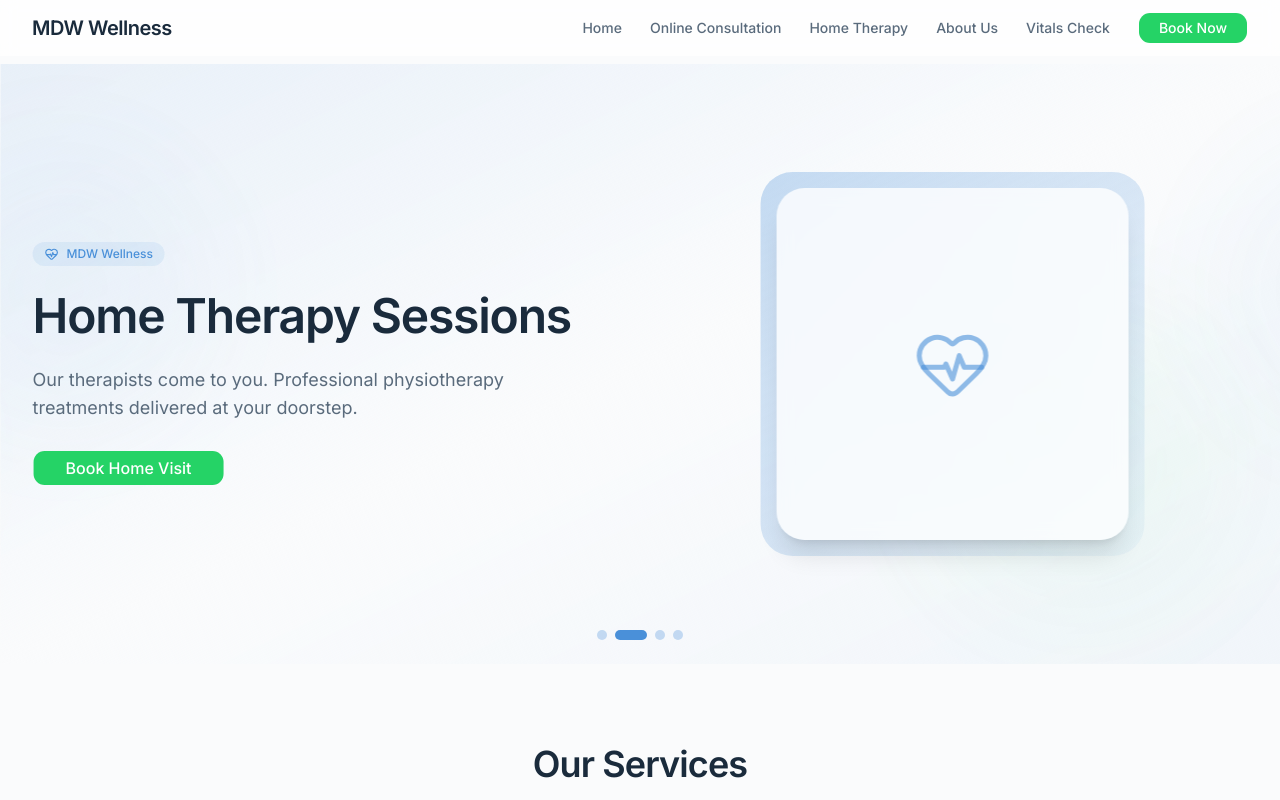
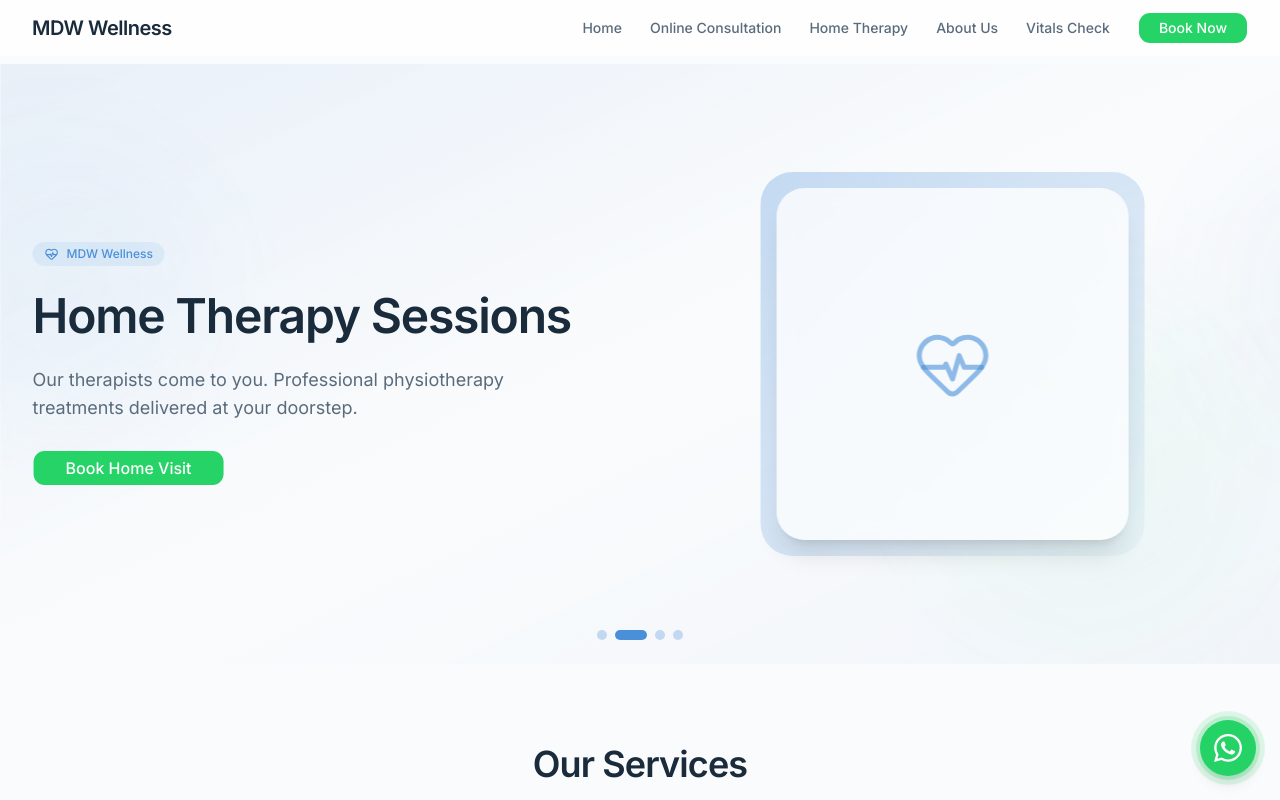
Before and after one commit to MyDawaiWala10/mdw-wellness, a Next.js app: page / in a window 1280 px wide. Shown: the top 800 px of the page. Built offline with nearby package versions, Linux system fonts and the light colour scheme.

Commit message:
feat: floating WhatsApp FAB with spring entry and pulse halo

```diff
--- a/src/app/page.tsx
+++ b/src/app/page.tsx
@@ -4,6 +4,7 @@
 import { Testimonials } from "@/components/testimonials";
 import { HealthTips } from "@/components/health-tips";
 import { Footer } from "@/components/footer";
+import { WhatsAppFab } from "@/components/whatsapp-fab";
 
 export default function Home() {
   return (
@@ -16,6 +17,7 @@
         <HealthTips />
       </main>
       <Footer />
+      <WhatsAppFab />
     </>
   );
 }
--- /dev/null
+++ b/src/components/whatsapp-fab.tsx
@@ -0,0 +1,31 @@
+"use client";
+
+import { motion } from "framer-motion";
+import { getWhatsAppUrl } from "@/data/site";
+
+export function WhatsAppFab() {
+  return (
+    <motion.a
+      href={getWhatsAppUrl()}
+      target="_blank"
+      rel="noopener noreferrer"
+      aria-label="Chat on WhatsApp"
+      initial={{ scale: 0, opacity: 0 }}
+      animate={{ scale: 1, opacity: 1 }}
+      transition={{ delay: 1, type: "spring", stiffness: 200, damping: 12 }}
+      whileHover={{ scale: 1.1 }}
+      whileTap={{ scale: 0.95 }}
+      className="fixed bottom-6 right-6 z-50 flex h-14 w-14 items-center justify-center rounded-full text-white shadow-lg ring-4 ring-[var(--mdw-accent-green)]/20"
+      style={{ backgroundColor: "var(--mdw-accent-green)" }}
+    >
+      <span className="absolute inline-flex h-full w-full animate-ping rounded-full bg-[var(--mdw-accent-green)] opacity-20" />
+      <svg
+        viewBox="0 0 24 24"
+        className="relative h-7 w-7 fill-current"
+        aria-hidden
+      >
+        <path d="M17.472 14.382c-.297-.149-1.758-.867-2.03-.967-.273-.099-.471-.148-.67.15-.197.297-.767.966-.94 1.164-.173.199-.347.223-.644.075-.297-.15-1.255-.463-2.39-1.475-.883-.788-1.48-1.761-1.653-2.059-.173-.297-.018-.458.13-.606.134-.133.298-.347.446-.52.149-.174.198-.298.298-.497.099-.198.05-.371-.025-.52-.075-.149-.669-1.612-.916-2.207-.242-.579-.487-.5-.669-.51-.173-.008-.371-.01-.57-.01-.198 0-.52.074-.792.372-.272.297-1.04 1.016-1.04 2.479 0 1.462 1.065 2.875 1.213 3.074.149.198 2.096 3.2 5.077 4.487.709.306 1.262.489 1.694.625.712.227 1.36.195 1.871.118.571-.085 1.758-.719 2.006-1.413.248-.694.248-1.289.173-1.413-.074-.124-.272-.198-.57-.347m-5.421 7.403h-.004a9.87 9.87 0 0 1-5.031-1.378l-.361-.214-3.741.982.998-3.648-.235-.374a9.86 9.86 0 0 1-1.51-5.26c.001-5.45 4.436-9.884 9.888-9.884 2.64 0 5.122 1.03 6.988 2.898a9.825 9.825 0 0 1 2.893 6.994c-.003 5.45-4.437 9.884-9.885 9.884m8.413-18.297A11.815 11.815 0 0 0 12.05 0C5.495 0 .16 5.335.157 11.892c0 2.096.547 4.142 1.588 5.945L.057 24l6.305-1.654a11.882 11.882 0 0 0 5.683 1.448h.005c6.554 0 11.89-5.335 11.893-11.893a11.821 11.821 0 0 0-3.48-8.413z" />
+      </svg>
+    </motion.a>
+  );
+}
```
